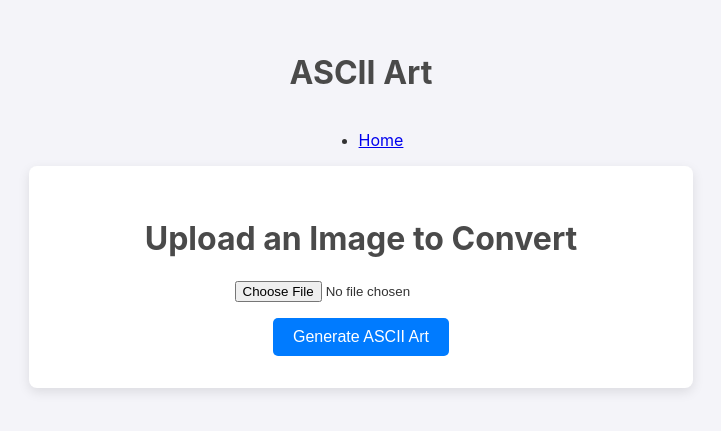
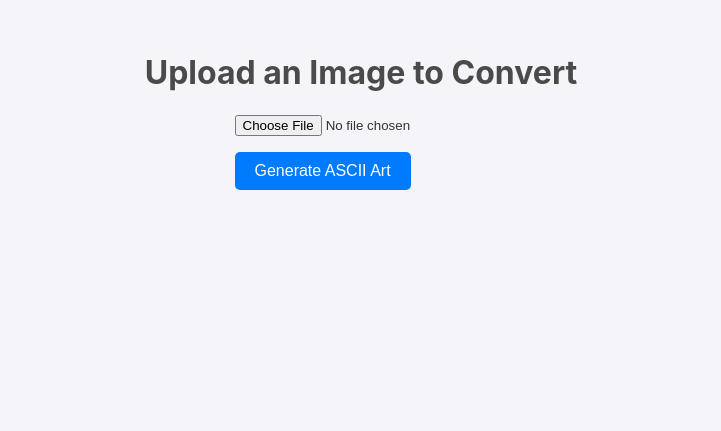
Before and after one commit to Alireza2317/ascii-art-ify, a Flask app: page / in a window 1280 px wide. Shown: the top 431 px of the page, without its empty margins (279-1000 px from the left). Run offline with Flask 3, Linux system fonts and the light colour scheme.

Commit message:
upgraded base.html

```diff
--- a/src/web/routes.py
+++ b/src/web/routes.py
@@ -1,8 +1,14 @@
-from flask import Blueprint, render_template, request
+from typing import TYPE_CHECKING
+
+from flask import Blueprint, jsonify, render_template, request
 
 from src.core.pipeline import load_ascii_mat_from_image_file
 
-main_blueprint = Blueprint("main", __name__)
+if TYPE_CHECKING:
+	import numpy as np
+
+
+main_blueprint: Blueprint = Blueprint("main", __name__)
 
 
 @main_blueprint.route("/")
@@ -23,13 +29,21 @@ def upload():
 		return "No image selected!", 400
 
 	try:
-		ascii_mat = load_ascii_mat_from_image_file(image_file.stream, max_dim=200)
+		ascii_mat: np.ndarray = load_ascii_mat_from_image_file(
+			image_file.stream, max_dim=244
+		)
 
-		ascii_str: str = "\n".join(" ".join(row) for row in ascii_mat) + "\n"
-		# The <pre> tag preserves whitespace and uses a monospace font.
-		return f'<pre style="font-size:2pt;">{ascii_str}</pre>'
+		# The frontend JavaScript will handle the rendering of this json
+		return jsonify({"art": ascii_mat.tolist()})
 
+	except IOError as e:
+		# Handle specific, expected errors first
+		print(f"An error occurred: {e}")
+		return jsonify({"error": "Invalid or corrupted image file."}), 400
 	except Exception as e:
-		# It's good practice to handle potential errors during processing
+		# Handle unexpected server errors
 		print(f"An error occurred: {e}")
-		return "Sorry, something went wrong while processing your image.", 500
+		return (
+			jsonify({"error": "Sorry, something went wrong processing your image."}),
+			500,
+		)
--- a/templates/base.html
+++ b/templates/base.html
@@ -2,26 +2,17 @@
 <html lang="en">
 
 <head>
-	<meta charset="UTF-8">
-	<title>ASCII-art-ify</title>
-	<link rel="stylesheet" href="{{ url_for('static', filename='style.css') }}">
+	<meta charset="UTF-8" />
+	<meta name="viewport" content="width=device-width, initial-scale=1.0" />
+	<title>ASCII Art Generator</title>
+	<link rel="stylesheet" href="{{ url_for('static', filename='style.css') }}" />
 </head>
 
 <body>
-	<header>
-		<h1>ASCII Art</h1>
-	</header>
-	<nav>
-		<ul>
-			<li><a href="/" class="{% if active_page == 'index' %}nav-active{% endif %}">Home</a></li>
-			<!-- <li><a href="/upload" class="{% if active_page == 'upload' %}nav-active{% endif %}">Upload Data</a></li> -->
-		</ul>
-	</nav>
-	<div class="container">
-		<div class="content">
-			{% block content %}{% endblock %}
-		</div>
-	</div>
+	{% block content %}{% endblock %}
+
+	<script src="{{ url_for('static', filename='script.js') }}"></script>
 	{% block page_scripts %}{% endblock %}
 </body>
+
 </html>
```
